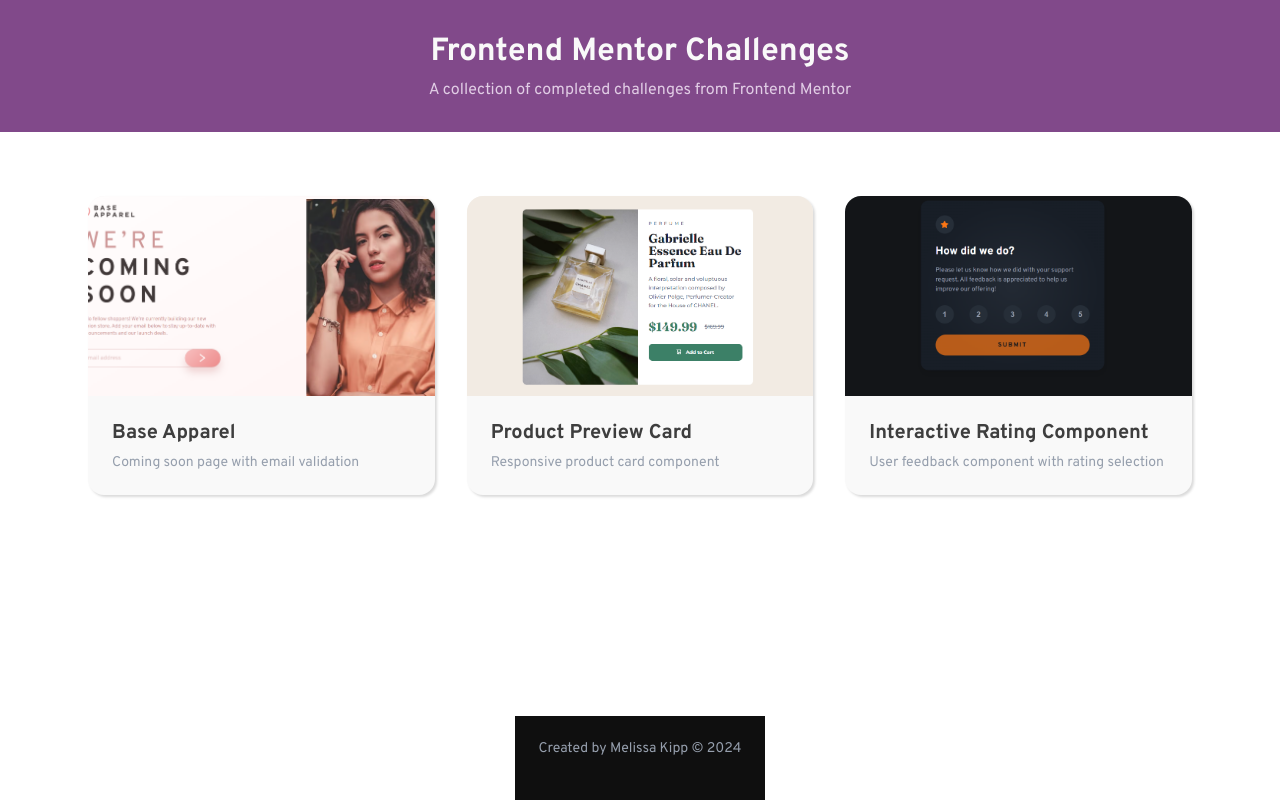
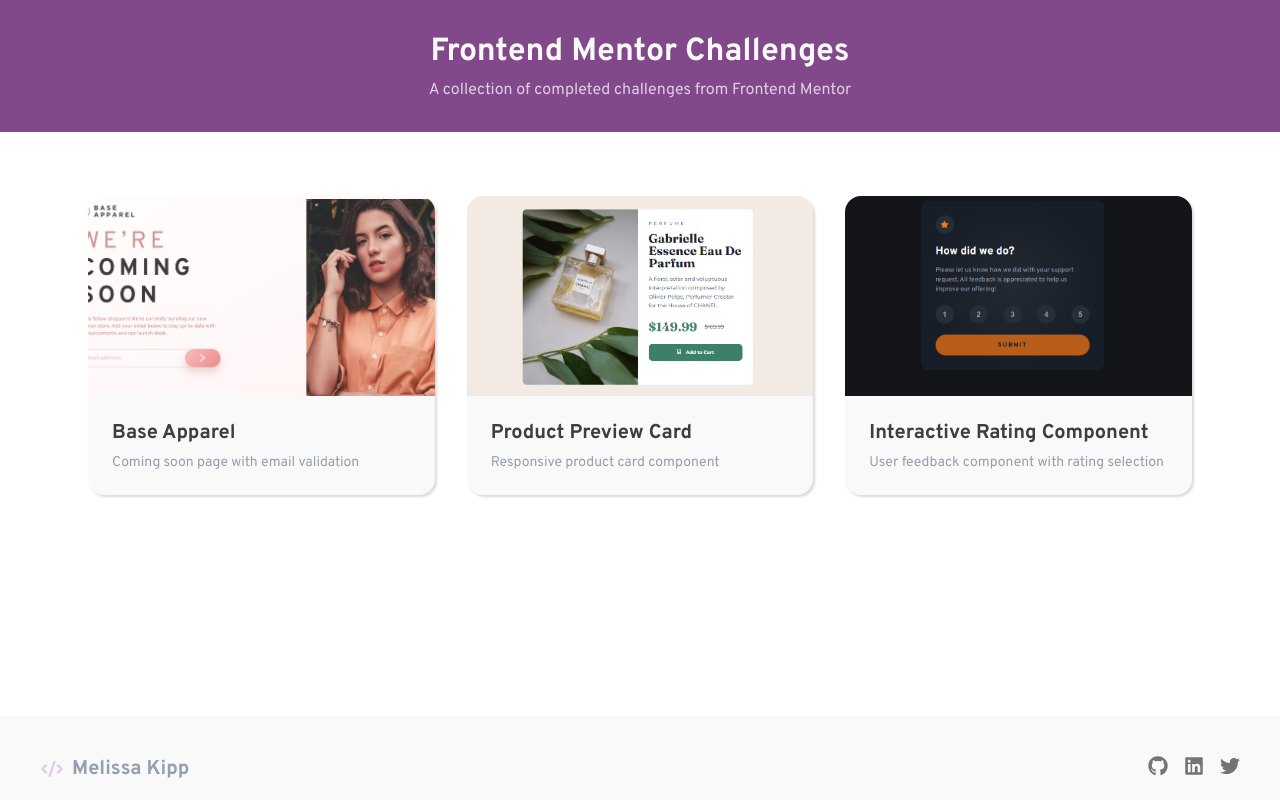
Before and after one commit to melissakipp/frontend-mentor-projects, a Next.js app: page / in a window 1280 px wide. Built offline with nearby package versions, Linux system fonts and the light colour scheme.

Commit message:
Update and edit

```diff
--- a/app/page.module.css
+++ b/app/page.module.css
@@ -1,69 +1,8 @@
 @import url('https://fonts.googleapis.com/css2?family=Roboto:ital,wght@0,100;0,300;0,400;0,500;0,700;0,900;1,100;1,300;1,400;1,500;1,700;1,900&display=swap');
 
-/* .homePage {
+.homePage {
   font-family: "Roboto", sans-serif;;
 }
-
-.cardImg {
-  width: 100%;
-
-  border-radius: 5px;
-}
-
-.homePage .pageTitle {
-  font-size: 3rem;
-  margin: 2rem;
-  text-align: center;
-}
-
-.challenges {
-  min-height: 100vh;
-  padding: 2rem;
-}
-
-.title {
-  font-size: 2rem;
-  margin: auto auto 2.5rem auto;
-}
-
-.cardList {
-  display: grid;
-  grid-template-columns: 1fr;
-  grid-gap: 1rem;
-  justify-content: center;
-  align-items: start;
-  list-style: none;
-  margin: 0;
-  padding: 0;
-}
-.card {
-  display: flex;
-  flex-direction: column;
-  justify-content: space-between;
-  border: 1px solid #ccc;
-  border-radius: 5px;
-  box-shadow: 0 0 10px rgba(0, 0, 0, 0.1);
-  margin: 1rem 0;
-  padding: 1rem;
-  height: 100%;
-}
-
- .cardTitle {
-  font-size: 1.15rem;
-  margin: auto auto 1rem auto;
-  letter-spacing: 1px;
-}
-
-.card:hover {
-  background-color: #f9f9f9;
-}
-
-@media (min-width: 600px) {
-  .cardList {
-    grid-template-columns: repeat(3, 1fr);
-  }
-} */
-
 
 .container {
   display: flex;
@@ -145,12 +84,108 @@
   font-size: 0.875rem;
 }
 
+/* Footer styles */
 .footer {
+  background-color: var(--pb-white);
+  color: var(--color-text-secondary);
+  padding: 2.5rem 1.5rem 1.5rem;
+  margin-top: 4rem;
+  width: 100%;
+}
+
+.footerContent {
+  max-width: 1200px;
+  margin: 0 auto;
+  display: flex;
+  flex-wrap: wrap;
+  justify-content: space-between;
+  align-items: center;
+  gap: 2rem;
+}
+
+.footerLogo {
+  display: flex;
+  align-items: center;
+  gap: 0.5rem;
+}
+
+.codeIcon {
+  font-size: 1.5rem;
+  color: var(--pb-secondary);
+}
+
+.footerLogo h3 {
+  font-size: 1.25rem;
+  font-weight: 600;
+  margin: 0;
+}
+
+.footerNav {
+  display: flex;
+  gap: 1.5rem;
+  flex-wrap: wrap;
+}
+
+.footerLink {
+  color: var(--pb-gray);
+  text-decoration: none;
+  font-size: 0.9rem;
+  transition: color 0.2s ease;
+  position: relative;
+}
+
+.footerLink:hover {
+  color: var(--pb-primary);
+}
+
+.footerLink::after {
+  content: '';
+  position: absolute;
+  width: 0;
+  height: 2px;
+  bottom: -4px;
+  left: 0;
+  background-color: var(--pb-primary);
+  transition: width 0.3s ease;
+}
+
+.footerLink:hover::after {
+  width: 100%;
+}
+
+.footerSocial {
+  display: flex;
+  gap: 1rem;
+}
+
+.socialIcon {
+  font-size: 1.25rem;
+  color: var(--pb-gray);
+  transition: color 0.2s ease, transform 0.2s ease;
+}
+
+.socialIcon:hover {
+  color: var(--pb-secondary);
+  transform: translateY(-2px);
+}
+
+.footerBottom {
+  margin: 2rem auto 1rem auto;
+  padding-top: 1.5rem auto;
+  border-top: 1px solid var(--pb-gray);
   text-align: center;
-  padding: 1.5rem;
-  background-color: #0f0f0f;
-  color: var(--color-text-secondary);
   font-size: 0.875rem;
+}
+
+.footerTagline {
+  margin-top: 0.5rem;
+  font-style: italic;
+  opacity: 0.8;
+}
+
+.accentText {
+  color: var(--pb-primary);
+  font-weight: 500;
 }
 
 @media (max-width: 768px) {
@@ -162,4 +197,15 @@
   .title {
     font-size: 1.75rem;
   }
+
+  .footerContent {
+    flex-direction: column;
+    align-items: center;
+    text-align: center;
+    gap: 1.5rem;
+  }
+
+  .footerNav {
+    justify-content: center;
+  }
 }
--- a/app/page.tsx
+++ b/app/page.tsx
@@ -1,6 +1,8 @@
 import Link from 'next/link';
 import Image from 'next/image';
 import styles from './page.module.css';
+import { FaGithub, FaLinkedin, FaTwitter } from 'react-icons/fa';
+import { HiCode } from 'react-icons/hi';
 interface Project {
   id: string;
   title: string;
@@ -34,6 +36,10 @@ const projects: Project[] = [
 ];
 
 export default function Home() {
+  const getCurrentYear = () => {
+    return new Date().getFullYear();
+  };
+
   return (
     <div className={styles.container}>
       <header className={styles.header}>
@@ -66,9 +72,33 @@ export default function Home() {
       </main>
 
       <footer className={styles.footer}>
-        <p>
-          Created by Melissa Kipp &copy; {new Date().getFullYear()}
-        </p>
+        <div className={styles.footerContent}>
+          <div className={styles.footerLogo}>
+            <HiCode className={styles.codeIcon} />
+            <h3>Melissa Kipp</h3>
+          </div>
+
+          <div className={styles.footerSocial}>
+            <a href="https://github.com/melissakipp" target="_blank" rel="noopener noreferrer" aria-label="GitHub">
+              <FaGithub className={styles.socialIcon} />
+            </a>
+            <a href="https://linkedin.com/in/melissajkipp" target="_blank" rel="noopener noreferrer" aria-label="LinkedIn">
+              <FaLinkedin className={styles.socialIcon} />
+            </a>
+            <a href="https://twitter.com/_melissakipp" target="_blank" rel="noopener noreferrer" aria-label="Twitter">
+              <FaTwitter className={styles.socialIcon} />
+            </a>
+          </div>
+        </div>
+
+        <div className={styles.footerBottom}>
+          <p>
+            &copy; {getCurrentYear()} Melissa Kipp. All rights reserved.
+          </p>
+          <p className={styles.footerTagline}>
+            Crafting beautiful web experiences with <span className={styles.accentText}>passion</span> and <span className={styles.accentText}>code</span>
+          </p>
+        </div>
       </footer>
     </div>
   );
--- a/package.json
+++ b/package.json
@@ -11,7 +11,8 @@
   "dependencies": {
     "next": "^15.3.2",
     "react": "^19.1.0",
-    "react-dom": "^19.1.0"
+    "react-dom": "^19.1.0",
+    "react-icons": "^5.5.0"
   },
   "devDependencies": {
     "@types/node": "^22.15.18",
```
Also changed, not shown: 1 other file (tests, documents, lock files or other folders).
